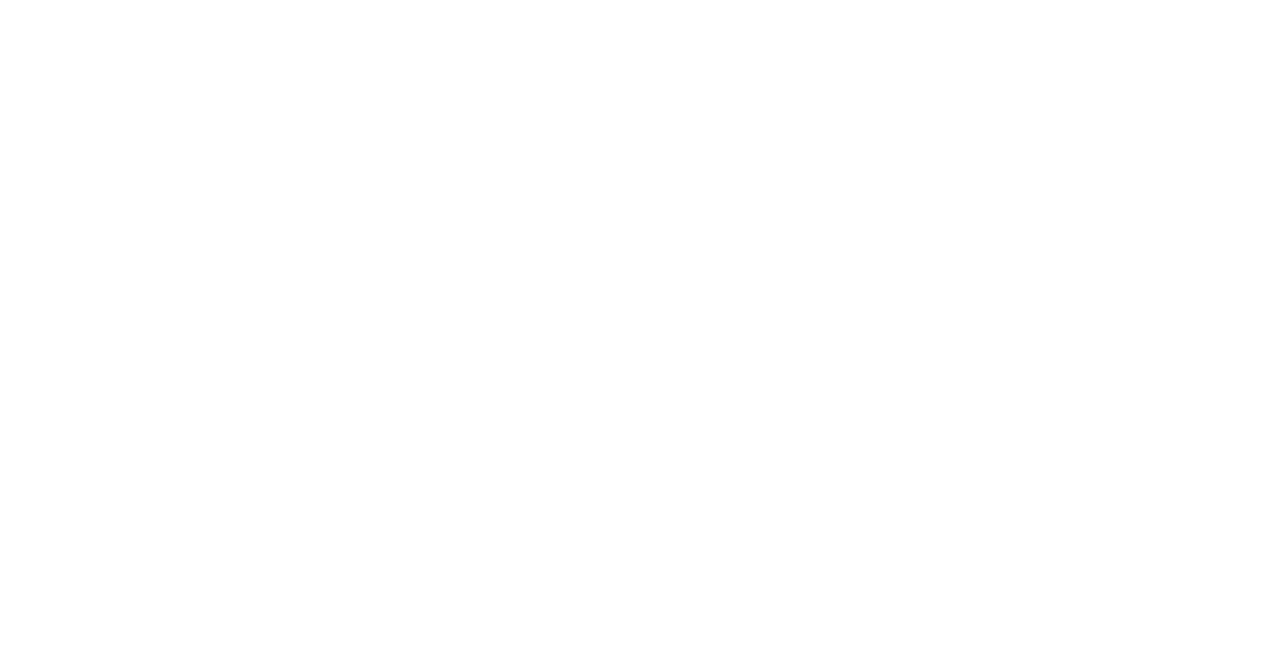
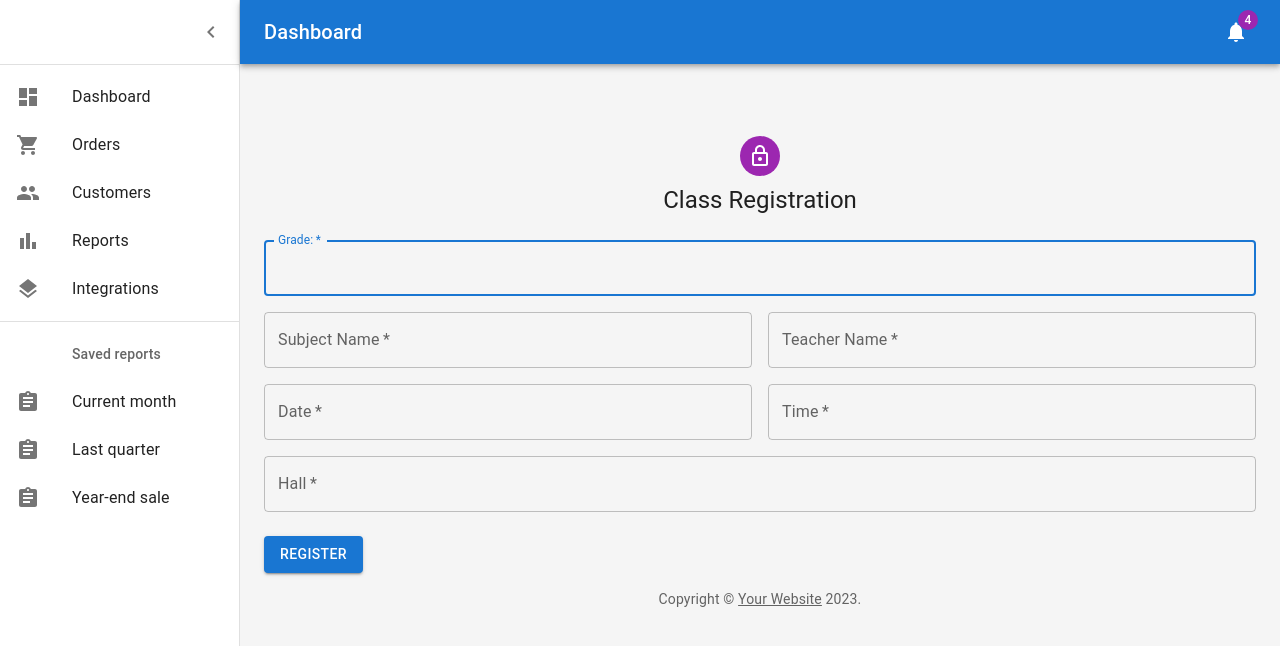
Before and after one commit to virajidewmini/akura, a React (Create React App) app in the folder frontend/: page /updateClass in a window 1280 px wide. Before the commit this address had no page. Shown: the top 646 px of the page. Built offline with nearby package versions, Linux system fonts and the light colour scheme; no server answers.

Commit message:
Create Class
update class,view class

```diff
--- a/frontend/src/App.js
+++ b/frontend/src/App.js
@@ -8,10 +8,11 @@ import ViewStudent from './pages/student/ViewStudent';
 import Student  from './pages/student/Student';
 import Teacher from './pages/teacher/Teacher';
 import Checker from './pages/Checker/Checker';
-import ViewChecker from './pages/Checker/viewChecker'
-import ViewClass from './pages/class/viewClass'
-import Checkin from './pages/checkin/Checkin'
-import Updatestudent from './pages/student/updateStudent'
+import ViewChecker from './pages/Checker/viewChecker';
+import ViewClass from './pages/class/viewClass';
+import Checkin from './pages/checkin/Checkin';
+import Updatestudent from './pages/student/updateStudent';
+import UpdateClass from './pages/class/updateClass';
 
 
 
@@ -69,6 +70,10 @@ function App() {
               exact path="/viewChecker"
               element={<ViewChecker/>}
           />
+          <Route
+              exact path="/updateClass"
+              element={<UpdateClass/>}
+          />
 
         </Routes>
       </Router>
--- /dev/null
+++ b/frontend/src/pages/class/updateClass.js
@@ -0,0 +1,205 @@
+import * as React from 'react';
+import { useEffect, useState } from 'react';
+import CssBaseline from '@mui/material/CssBaseline';
+import Box from '@mui/material/Box';
+import Toolbar from '@mui/material/Toolbar';
+import Container from '@mui/material/Container';
+import Grid from '@mui/material/Grid';
+import Avatar from '@mui/material/Avatar';
+import Button from '@mui/material/Button';
+import LockOutlinedIcon from '@mui/icons-material/LockOutlined';
+import TextField from '@mui/material/TextField';
+import Typography from '@mui/material/Typography';
+import { useParams } from "react-router-dom";
+import Navbar from '../../components/Navbar';
+import Footer from '../../components/Footer';
+
+
+export default function Form() {
+
+    const[grade,setGrade]=useState('')
+    const[subjectName,setSubjectName]=useState('')
+    const[teacherName,setTeacherName]=useState('')
+    const[date,setDate]=useState('')
+    const[time,setTime]=useState('')
+    const[hall,setHall]=useState('')
+    const[error,setError]=useState(null)
+
+    let { id } = useParams();
+
+    console.log(id);
+
+    const [Class,setClass]= useState(null);
+    useEffect(()=>{
+      const fetchClass = async() => {
+        const response = await fetch('/api/Class/'+id)
+        const json = await response.json();
+
+        if(response.ok){
+          setGrade(json.grade)
+          setSubjectName(json.subjectName)
+          setTeacherName(json.teacherName)
+          setDate(json.date)
+          setTime(json.time)
+          setHall(json.hall)
+        }
+      }
+      fetchClass();
+    },[])
+
+    const handleSubmit =async(e)=>{
+      e.preventDefault();
+
+      const Class= {grade,subjectName,teacherName,date,time,hall}
+
+      const response= await fetch('/api/Class/'+id,{
+        method:'PATCH',
+        body: JSON.stringify(Class),
+        headers:{
+          'Content-Type':'application/json'
+        }
+      })
+      const json = await response.json()
+
+      if(!response.ok){
+          setError(json.error)
+      }
+      if(response.ok){
+        setGrade('')
+        setSubjectName('')
+        setError('')
+
+        console.log(json)
+      }
+
+    }
+
+
+
+  return (
+    <Box sx={{ display: 'flex' }}>
+    <CssBaseline />
+    <Navbar />
+
+    <Box
+        component="main"
+        sx={{
+        backgroundColor: (theme) =>
+            theme.palette.mode === 'light'
+            ? theme.palette.grey[100]
+            : theme.palette.grey[900],
+        flexGrow: 1,
+        height: '100vh',
+        overflow: 'auto',
+        }}
+    >
+        <Toolbar />
+        <Container maxWidth="lg" sx={{ mt: 4, mb: 4 }}>
+        <Box
+          sx={{
+            marginTop: 8,
+            display: 'flex',
+            flexDirection: 'column',
+            alignItems: 'center',
+          }}
+        >
+          <Avatar sx={{ m: 1, bgcolor: 'secondary.main' }}>
+            <LockOutlinedIcon />
+          </Avatar>
+          <Typography component="h1" variant="h5">
+            Class Registration
+          </Typography>
+          <Box component="form" noValidate onSubmit={handleSubmit} sx={{ mt: 3 }}>
+            <Grid container spacing={2}>
+            <Grid item xs={12}>
+                <TextField
+                  required
+                  fullWidth
+                  id="grade"
+                  label="Grade:"
+                  name="Grade"
+                  autoComplete="Grade "
+                  onChange={(e)=>setGrade(e.target.value)}
+                  value={grade}
+                  autoFocus
+                />
+              </Grid>
+              <Grid item xs={12} sm={6}>
+                <TextField
+                  autoComplete="subject-name"
+                  name="subjectName"
+                  required
+                  fullWidth
+                  id="subjectName"
+                  label="Subject Name"
+                  onChange={(e)=>setSubjectName(e.target.value)}
+                  value={subjectName}
+                />
+              </Grid>
+              <Grid item xs={12} sm={6}>
+                <TextField
+                  required
+                  fullWidth
+                  id="teacherName"
+                  label="Teacher Name"
+                  name="teacherName"
+                  autoComplete="teacher-name"
+                  onChange={(e)=>setTeacherName(e.target.value)}
+                  value={teacherName}
+                />
+              </Grid>
+              <Grid item xs={12} sm={6}>
+                <TextField
+                  required
+                  fullWidth
+                  id="date"
+                  label="Date"
+                  name="date"
+                  autoComplete="date"
+                  onChange={(e)=>setDate(e.target.value)}
+                  value={date}
+                />
+              </Grid>
+              <Grid item xs={12} sm={6}>
+                <TextField
+                  required
+                  fullWidth
+                  id="time"
+                  label="Time"
+                  name="time"
+                  autoComplete="time"
+                  onChange={(e)=>setTime(e.target.value)}
+                  value={time}
+                />
+              </Grid>
+
+              <Grid item xs={12}>
+                <TextField
+                  required
+                  fullWidth
+                  id="hall"
+                  label="Hall"
+                  name="hall"
+                  autoComplete="Hall "
+                  onChange={(e)=>setHall(e.target.value)}
+                  value={hall}
+                />
+              </Grid>
+            </Grid>
+            <Button
+              type="submit"
+
+              variant="contained"
+              sx={{ mt: 3, mb: 2 }}
+            >
+              Register
+            </Button>
+
+          </Box>
+        </Box>
+        <Footer />
+        </Container>
+    </Box>
+    </Box>
+  );
+}
--- a/frontend/src/pages/class/viewClass.js
+++ b/frontend/src/pages/class/viewClass.js
@@ -1,4 +1,7 @@
 import * as React from 'react';
+import { useEffect,useState } from 'react';
+import { useNavigate } from "react-router-dom";
+
 import Table from '@mui/material/Table';
 import TableBody from '@mui/material/TableBody';
 import TableCell from '@mui/material/TableCell';
@@ -14,31 +17,41 @@ import Toolbar from '@mui/material/Toolbar';
 import Typography from '@mui/material/Typography';
 import Button from '@mui/material/Button';
 import Stack from '@mui/material/Stack';
+
 import Navbar from '../../components/Navbar';
 import Footer from '../../components/Footer';
 
-function createData(name, calories, fat, carbs, protein) {
-  return { name, calories, fat, carbs, protein };
-}
+function handleUpdate(id) {
 
-const rows = [
-  createData('Frozen yoghurt', 159, 6.0, 24, 4.0),
-  createData('Ice cream sandwich', 237, 9.0, 37, 4.3),
-  createData('Eclair', 262, 16.0, 24, 6.0),
-  createData('Cupcake', 305, 3.7, 67, 4.3),
-  createData('Gingerbread', 356, 16.0, 49, 3.9),
-];
-
-function handleDelete(id) {
-  // Define the logic for handling the button click here
-  console.log(`Button clicked for row with id ${id}`);
-}
-function handleUpdate(id) {
-  // Define the logic for handling the button click here
-  console.log(`Button clicked for row with id ${id}`);
 }
 
 export default function BasicTable() {
+  const navigate = useNavigate();
+
+  const [Class,setClass]= useState(null);
+  useEffect(()=>{
+    const fetchClass = async() => {
+      const response = await fetch('/api/class/')
+      const json = await response.json();
+
+      if(response.ok){
+        setClass(json)
+      }
+    }
+    fetchClass();
+  },[])
+
+  const handleDelete =async(id)=>{
+    const response = await fetch('/api/class/'+id,{
+      method:"DELETE"
+    })
+    const json= await response.json()
+    if(response.ok){
+      console.log("Elama Panda");
+    }
+
+  }
+
   return (
     <Box sx={{ display: 'flex' }}>
     <CssBaseline />
@@ -66,27 +79,32 @@ export default function BasicTable() {
       <Table sx={{ minWidth: 650 }} aria-label="simple table">
         <TableHead>
           <TableRow>
-            <TableCell><b>Dessert (100g serving)</b></TableCell>
-            <TableCell align="right"><b>Calories</b></TableCell>
-            <TableCell align="right"><b>Fat&nbsp;(g)</b></TableCell>
-            <TableCell align="right"><b>Carbs&nbsp;(g)</b></TableCell>
-            <TableCell align="right"><b>Protein&nbsp;(g)</b></TableCell>
+            <TableCell><b>Grade</b></TableCell>
+            <TableCell align="right"><b>Subject Name</b></TableCell>
+            <TableCell align="right"><b>Teacher Name</b></TableCell>
+            <TableCell align="right"><b>Date</b></TableCell>
+            <TableCell align="right"><b>Time</b></TableCell>
+            <TableCell align="right"><b>Hall</b></TableCell>
           </TableRow>
         </TableHead>
         <TableBody>
-          {rows.map((row) => (
+          {Class && Class.map((Class) => (
             <TableRow
-              key={row.name}
+              key={Class._id}
               sx={{ '&:last-child td, &:last-child th': { border: 0 } }}
             >
               <TableCell component="th" scope="row">
-                {row.name}
+                {Class._id}
               </TableCell>
-              <TableCell align="right">{row.calories}</TableCell>
-              <TableCell align="right">{row.fat}</TableCell>
-              <TableCell align="right"><Button variant="contained" onClick={() => handleUpdate(row.id)}>Update</Button></TableCell>
-              <TableCell align="right"><Button variant="contained" onClick={() => handleDelete(row.id)}>Delete</Button></TableCell>
-            </TableRow>
+              <TableCell align="right">{Class.grade}</TableCell>
+              <TableCell align="right">{Class.subjectName}</TableCell>
+              <TableCell align="right">{Class.teacherName}</TableCell>
+              <TableCell align="right">{Class.date}</TableCell>
+              <TableCell align="right">{Class.time}</TableCell>
+              <TableCell align="right">{Class.hall}</TableCell>
+              <TableCell align="right"><Button variant="contained" onClick={() => navigate(`/Class/${Class._id}`)}>Update</Button></TableCell>
+              <TableCell align="right"><Button variant="contained" onClick={() => handleDelete(Class._id)}>Delete</Button></TableCell>
+          </TableRow>
           ))}
         </TableBody>
       </Table>
```
